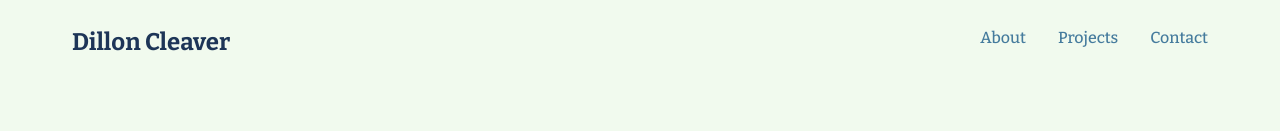
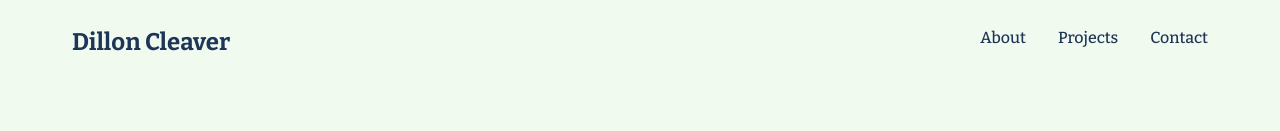
Before and after one commit to dillon-cleaver/dillon-cleaver-portfolio-next, a Next.js app: page / in a window 1280 px wide. Shown: the top 131 px of the page. Built offline with nearby package versions, Linux system fonts and the light colour scheme.

Commit message:
fix: improve navbar link contrast and upgrade Cypress to 15.11.0
Set nav links to color-dark (#1d3557) instead of inherited color-accent
(#457b9d) for ~11.6:1 contrast ratio, passing WCAG AA/AAA. Upgrade
Cypress from 15.3.0 to 15.11.0 for macOS 26.3 compatibility.

Made-with: Cursor

```diff
--- a/components/Navbar.module.css
+++ b/components/Navbar.module.css
@@ -104,6 +104,7 @@
 }
 
 .navLinks a {
+  color: var(--color-dark);
   font-weight: 500;
   transition: var(--transition);
   position: relative;
@@ -111,7 +112,7 @@
 }
 
 .navLinks a::after {
-  content: "";
+  content: '';
   position: absolute;
   width: 0;
   height: 2px;
--- a/package.json
+++ b/package.json
@@ -45,7 +45,7 @@
     "@types/node": "^22",
     "@types/react": "^19",
     "@types/react-dom": "^19",
-    "cypress": "^15.3.0",
+    "cypress": "^15.11.0",
     "eslint": "8.56.0",
     "eslint-config-next": "15.1.0",
     "husky": "^9.1.7",
```
Also changed, not shown: 1 other file (tests, documents, lock files or other folders).
